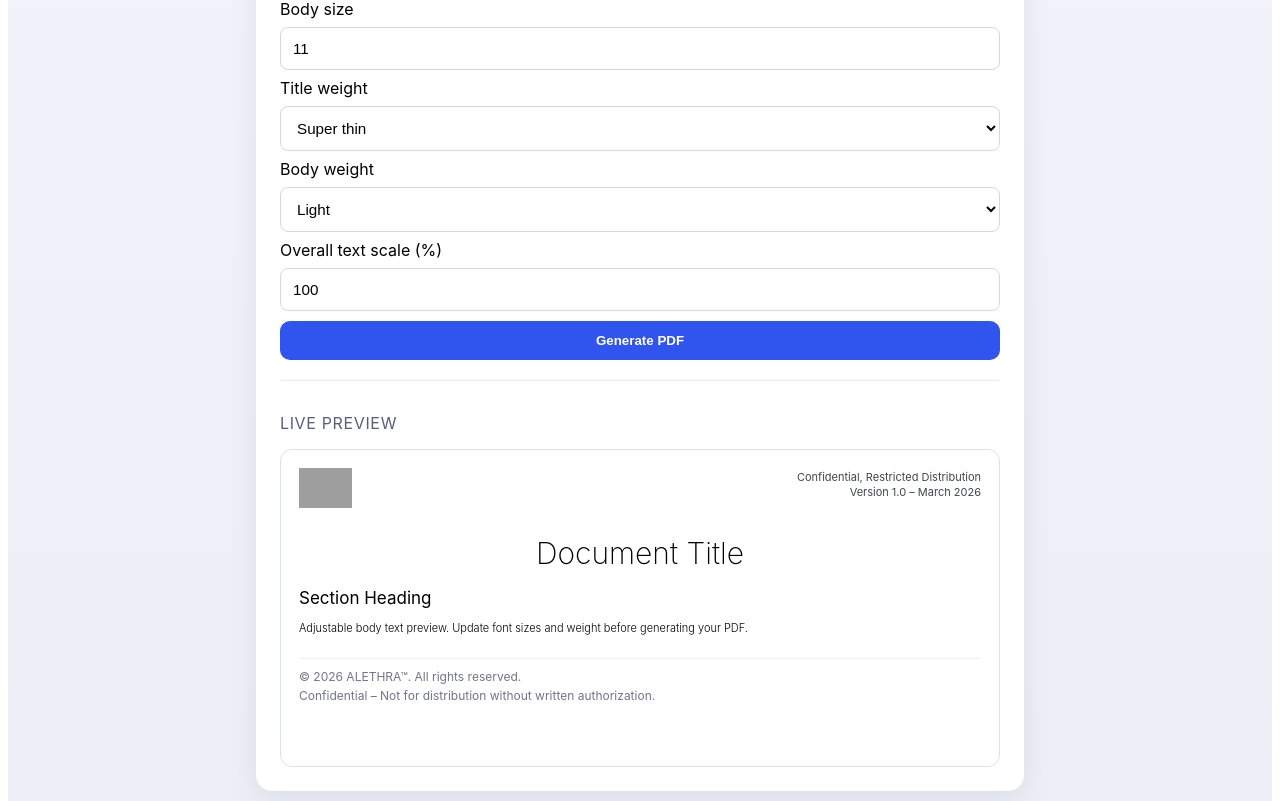
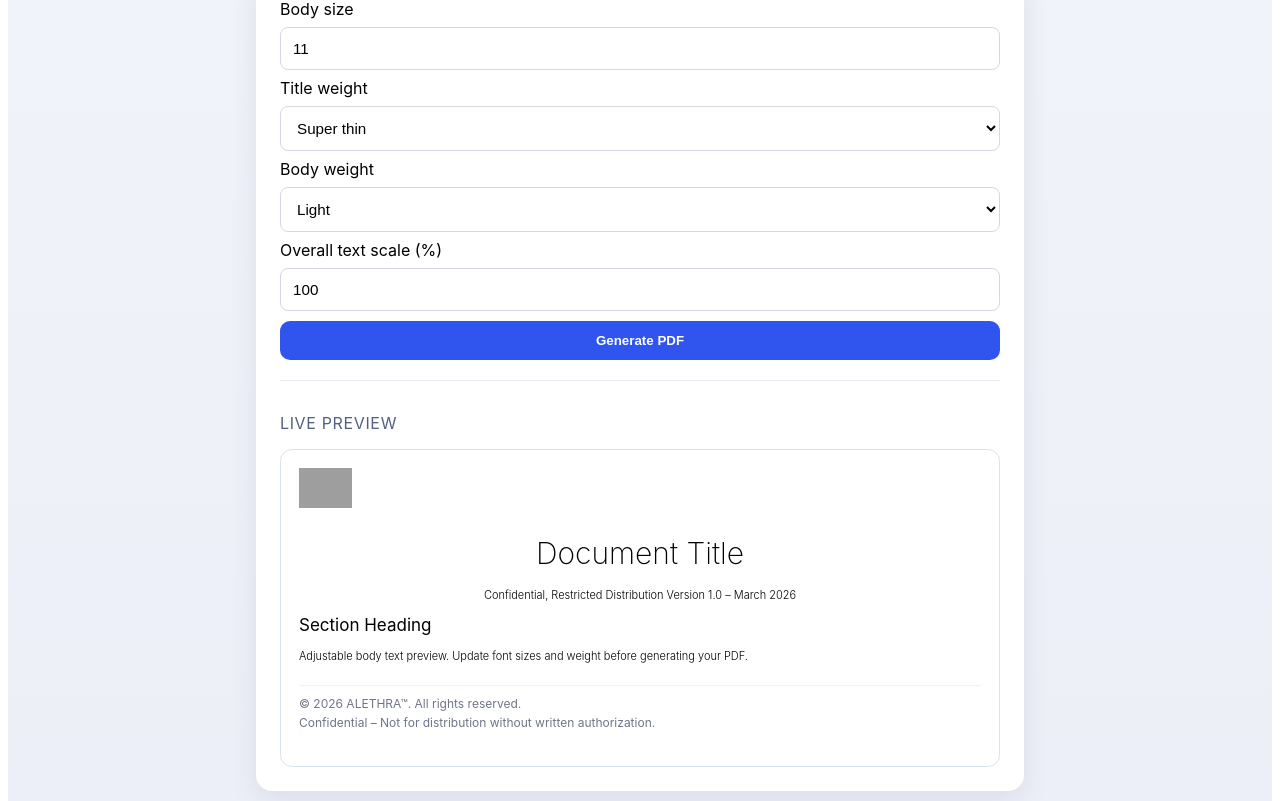
Before and after one commit to alethrainc/pdf-agent, a Next.js app: page / in a window 1280 px wide. Shown: the part 943-1744 px from the top of the page. Built offline with nearby package versions, Linux system fonts and the light colour scheme; grey boxes are pictures that could not be loaded.

Commit message:
Position confidentiality text beneath document title

```diff
--- a/pages/index.js
+++ b/pages/index.js
@@ -99,6 +99,30 @@ function getBodyPreviewWeight(weightOption) {
   if (weightOption === 'super-light') return 100;
   if (weightOption === 'extra-light') return 200;
   return 300;
+}
+
+function insertConfidentialAfterTitle(blocks, confidentialLabel, styleOptions, pdf) {
+  if (!confidentialLabel) return blocks;
+
+  const confidentialStyle = getBlockStyle('centeredBody', styleOptions);
+  const confidentialLines = pdf
+    ? formatBlockLinesForPdf(pdf, confidentialLabel, pdf.internal.pageSize.getWidth() ? (pdf.internal.pageSize.getWidth() - 104) * 0.9 : 400)
+    : String(confidentialLabel).split(/\r?\n/);
+  const confidentialBlock = {
+    ...confidentialStyle,
+    lines: confidentialLines,
+    previewRole: 'centeredBody',
+    previewText: confidentialLabel,
+  };
+
+  const firstTitleIndex = blocks.findIndex((block) => block.previewRole === 'title' || block.role === 'title');
+  if (firstTitleIndex === -1) return [confidentialBlock, ...blocks];
+
+  return [
+    ...blocks.slice(0, firstTitleIndex + 1),
+    confidentialBlock,
+    ...blocks.slice(firstTitleIndex + 1),
+  ];
 }
 
 
@@ -327,7 +351,7 @@ export default function Home() {
         const contentBottom = pageHeight - 74;
         const confidentialLabel = (confidentialText || DEFAULT_CONFIDENTIAL_TEXT).trim();
 
-        const preparedBlocks = extractedBlocks
+        let preparedBlocks = extractedBlocks
           .map((block) => {
             const text = block?.text?.trim();
             if (!text) return null;
@@ -335,9 +359,11 @@ export default function Home() {
             pdf.setFont('helvetica', style.fontStyle);
             pdf.setFontSize(style.fontSize);
             const lines = formatBlockLinesForPdf(pdf, text, style.align === 'center' ? textWidth * 0.9 : textWidth);
-            return { ...style, lines };
+            return { ...style, lines, previewRole: block.role };
           })
           .filter(Boolean);
+
+        preparedBlocks = insertConfidentialAfterTitle(preparedBlocks, confidentialLabel, styleOptions, pdf);
 
         const pages = [];
         let currentPage = [];
@@ -383,21 +409,14 @@ export default function Home() {
             pdf.addImage(logoAsset.dataUrl, getImageFormat(logoAsset.dataUrl), 54, 40, logoWidth, logoHeight, undefined, 'FAST');
           }
 
-          if (pageIndex === 0 && confidentialLabel) {
-            const confidentialFontSize = getBlockStyle('body', styleOptions).fontSize;
-            pdf.setFont('helvetica', 'normal');
-            pdf.setFontSize(confidentialFontSize);
-            pdf.setTextColor(65, 69, 78);
-            pdf.text(confidentialLabel, pageWidth - 72, 56, {
-              align: 'right',
-              baseline: 'top',
-            });
-          }
-
           for (const block of pages[pageIndex]) {
             pdf.setFont('helvetica', block.fontStyle);
             pdf.setFontSize(block.fontSize);
-            pdf.setTextColor(0, 0, 0);
+            if (block.previewText) {
+              pdf.setTextColor(65, 69, 78);
+            } else {
+              pdf.setTextColor(0, 0, 0);
+            }
 
             let lineY = block.yStart;
             for (const line of block.lines) {
@@ -500,7 +519,7 @@ export default function Home() {
             onChange={(event) => setFooterSub(event.target.value)}
           />
 
-          <label htmlFor="confidentialText">First-page top-right confidential text</label>
+          <label htmlFor="confidentialText">Centered confidentiality text (below title)</label>
           <textarea
             id="confidentialText"
             value={confidentialText}
@@ -585,20 +604,15 @@ export default function Home() {
                 <img src={logoUrl} alt="Logo preview" className={styles.previewLogo} />
               </>
             )}
-            <p
-              className={styles.previewConfidential}
-              style={{
-                fontSize: `${Number((styleOptions.bodyFontSize * ((styleOptions.fontScale || DEFAULT_STYLE_OPTIONS.fontScale) / 100)).toFixed(2))}px`,
-              }}
-            >
-              {confidentialText || DEFAULT_CONFIDENTIAL_TEXT}
-            </p>
-            {(codedDocument?.blocks || []).map((block, index) => {
+            {insertConfidentialAfterTitle((codedDocument?.blocks || []).map((block) => ({ ...block })), (confidentialText || DEFAULT_CONFIDENTIAL_TEXT).trim(), styleOptions).map((block, index) => {
               const text = block?.text?.trim();
-              if (!text) return null;
-              const isTitle = block.role === 'title';
-              const isHeading = block.role === 'heading';
-              const isCenteredBody = block.role === 'centeredBody';
+              const previewText = block?.previewText?.trim();
+              const content = text || previewText;
+              const role = block.previewRole || block.role;
+              if (!content) return null;
+              const isTitle = role === 'title';
+              const isHeading = role === 'heading';
+              const isCenteredBody = role === 'centeredBody';
               const baseFontSize = isTitle ? styleOptions.titleFontSize : isHeading ? styleOptions.headingFontSize : styleOptions.bodyFontSize;
               const fontSize = Number((baseFontSize * ((styleOptions.fontScale || DEFAULT_STYLE_OPTIONS.fontScale) / 100)).toFixed(2));
               const fontWeight = isTitle
@@ -609,7 +623,7 @@ export default function Home() {
               const headingVerticalSpacing = `${Math.max(8, Number((fontSize * 0.55).toFixed(2)))}px`;
               return (
                 <p
-                  key={`${text}-${index}`}
+                  key={`${content}-${index}`}
                   style={{
                     fontSize: `${fontSize}px`,
                     lineHeight: isTitle ? 1.3 : isHeading ? 1.4 : 1.6,
@@ -622,7 +636,7 @@ export default function Home() {
                         : '0 0 10px',
                   }}
                 >
-                  {text}
+                  {content}
                 </p>
               );
             })}
--- a/styles/Home.module.css
+++ b/styles/Home.module.css
@@ -122,17 +122,6 @@
   margin-bottom: 12px;
 }
 
-.previewConfidential {
-  position: absolute;
-  top: 20px;
-  right: 18px;
-  margin: 0;
-  color: #41454e;
-  text-align: right;
-  white-space: pre-line;
-  line-height: 1.35;
-}
-
 .previewFooter {
   margin-top: 20px;
   padding-top: 10px;
```
